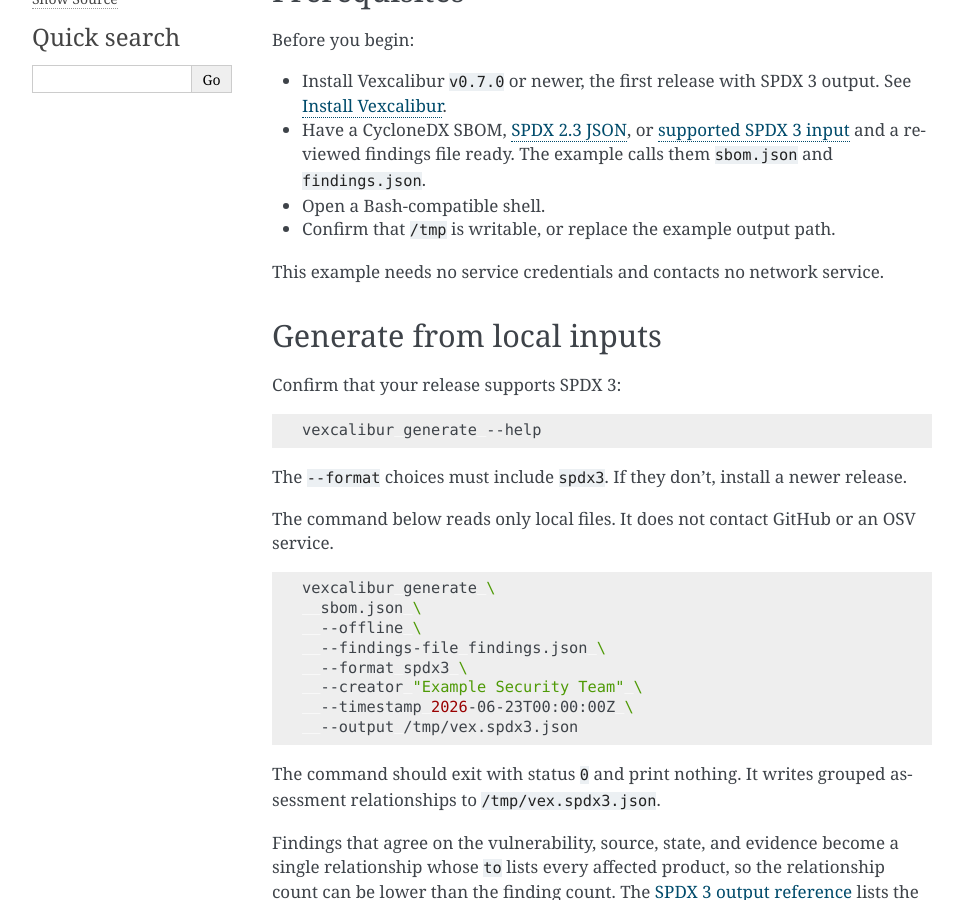
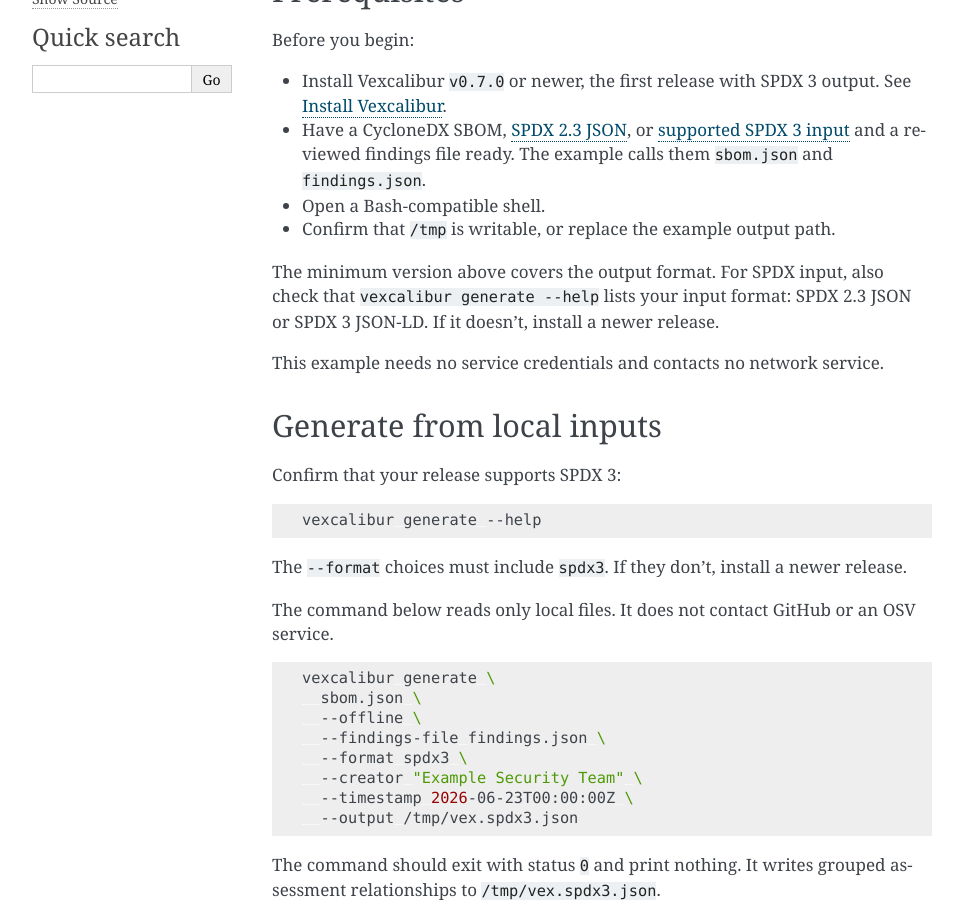
Before and after one commit to vexcalibur-dev/vexcalibur, a Sphinx documentation site: the page built from docs/how-to/generate-spdx3.md, in a window 1280 px wide and 900 px high, scrolled down 330 px. Shown: the whole window, without its empty margins (148-1111 px from the left). Built offline with Sphinx 7.4.7, drawn with Linux system fonts in a browser that asks for light colours.

Commit message:
docs: qualify SPDX serialization and input availability

```diff
--- a/docs/how-to/generate-spdx3.md
+++ b/docs/how-to/generate-spdx3.md
@@ -20,6 +20,10 @@
   them `sbom.json` and `findings.json`.
 - Open a Bash-compatible shell.
 - Confirm that `/tmp` is writable, or replace the example output path.
+
+The minimum version above covers the output format. For SPDX input, also
+check that `vexcalibur generate --help` lists your input format: SPDX 2.3 JSON
+or SPDX 3 JSON-LD. If it doesn't, install a newer release.
 
 This example needs no service credentials and contacts no network service.
 
```
Also changed, not shown: AGENTS.md (+1 -1 lines), README.md (+1 -1 lines), docs/how-to/generate-csaf.md (+4 -0 lines), docs/how-to/generate-openvex.md (+4 -0 lines), docs/index.md (+1 -1 lines).
